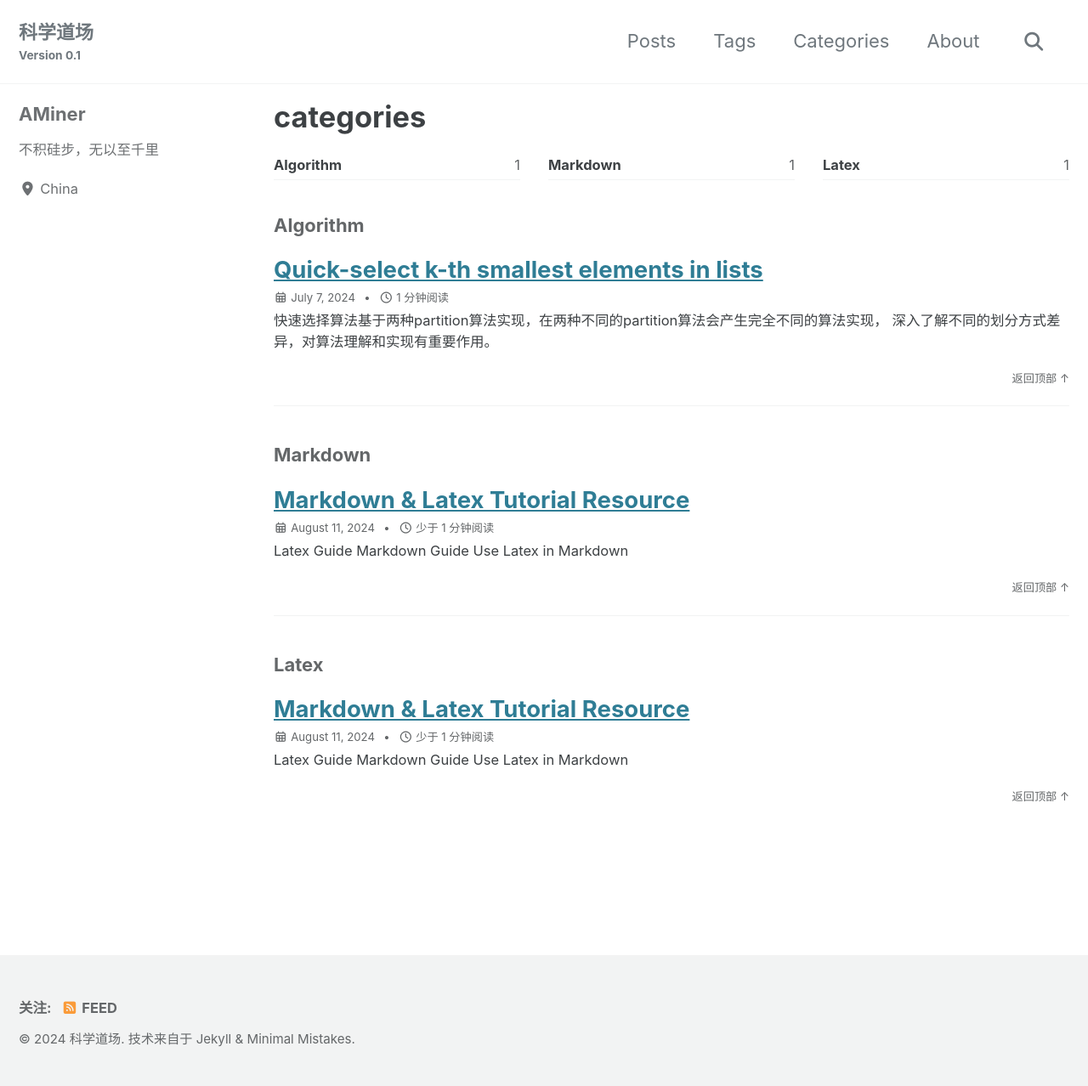
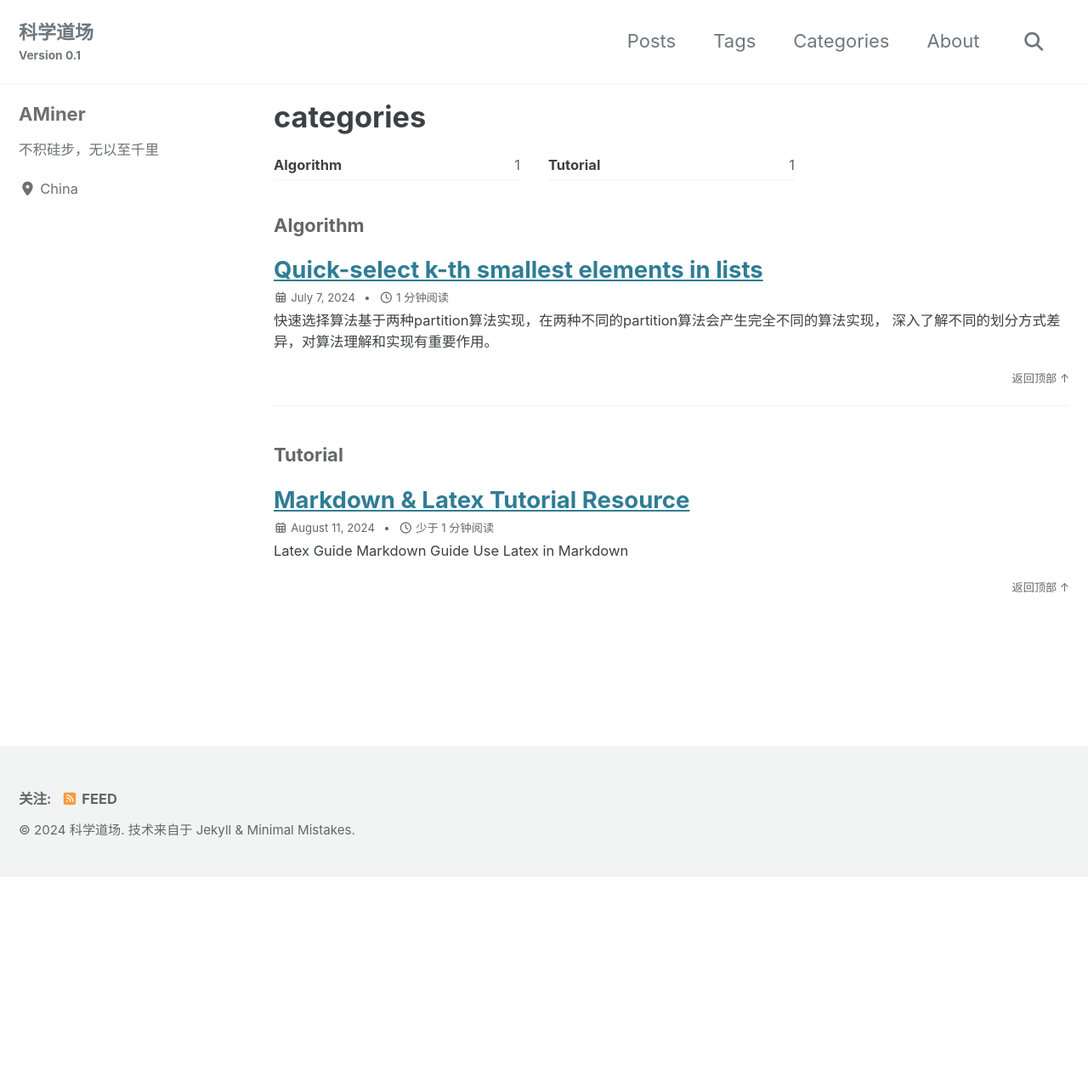
Before and after one commit to science-dojo/science-dojo.github.io, a Jekyll site: the page built from _pages/category-archive.md, in a window 1280 px wide. Shown: the whole page at 85% size. Built offline with Jekyll 4.4.1, drawn with Linux system fonts in a browser that asks for light colours; cached includes are drawn as plain includes; after the commit the page ends 1032 px from its top, so only the background shows below that.

Commit message:
change category

```diff
--- a/_posts/2024-08-11-Markdown-Latex-Tutorial-Resource.md
+++ b/_posts/2024-08-11-Markdown-Latex-Tutorial-Resource.md
@@ -4,8 +4,7 @@ tags:
   - Markdown
   - Latex
 categories:
-  - Markdown
-  - Latex
+  - Tutorial
 layout: single
 ---
 
```
